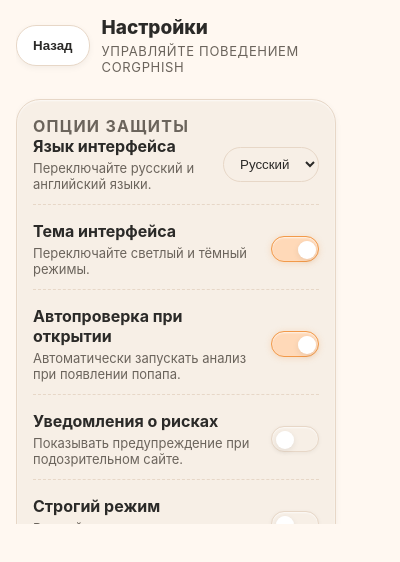
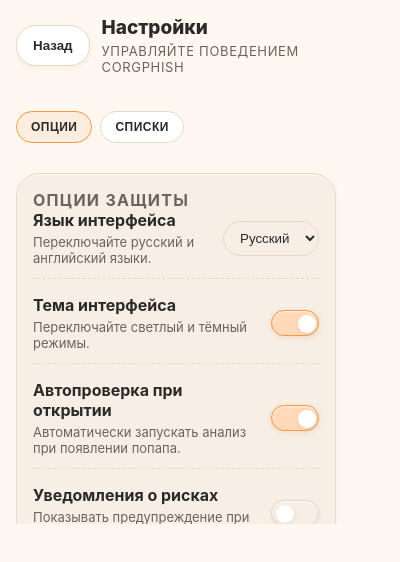
Before and after one commit to CorgPhish/CorgPhish2, a browser extension: page CorgPhish/popup.html in a window 400 px wide. Both pictures are taken after a click on the button "Настройки". Drawn offline with Linux system fonts and the light colour scheme.

Commit message:
Split settings into tabs

```diff
--- a/CorgPhish/popup.css
+++ b/CorgPhish/popup.css
@@ -757,6 +757,41 @@ body {
     gap: 12px;
 }
 
+.settings-tabs {
+    display: flex;
+    gap: 8px;
+    margin: 12px 0 6px;
+}
+
+.settings-tab {
+    border: 1px solid var(--border);
+    background: var(--surface);
+    color: var(--text);
+    border-radius: 999px;
+    padding: 8px 14px;
+    font-weight: 700;
+    font-size: 12px;
+    letter-spacing: 0.04em;
+    text-transform: uppercase;
+    cursor: pointer;
+    transition: background 0.2s ease, color 0.2s ease, border-color 0.2s ease;
+}
+
+.settings-tab.is-active {
+    border-color: var(--accent);
+    background: color-mix(in srgb, var(--accent) 18%, var(--surface) 82%);
+    color: var(--accent-strong);
+}
+
+.settings-panel {
+    display: none;
+}
+
+.settings-panel.is-active {
+    display: grid;
+    gap: 16px;
+}
+
 .subpage__back {
     flex-shrink: 0;
 }
@@ -1005,4 +1040,8 @@ body[data-density="compact"] .button {
         flex-wrap: wrap;
         justify-content: flex-start;
     }
+
+    .settings-tabs {
+        flex-wrap: wrap;
+    }
 }
--- a/CorgPhish/popup.html
+++ b/CorgPhish/popup.html
@@ -123,6 +123,16 @@
                 </div>
             </header>
 
+            <div class="settings-tabs" role="tablist">
+                <button class="settings-tab is-active" type="button" data-settings-tab="options" data-i18n="settings.tabs.options">
+                    Опции
+                </button>
+                <button class="settings-tab" type="button" data-settings-tab="lists" data-i18n="settings.tabs.lists">
+                    Списки
+                </button>
+            </div>
+
+            <div class="settings-panel is-active" data-settings-panel="options">
                 <section class="card settings-card">
                     <h3 class="section__title" data-i18n="settings.options">Опции защиты</h3>
                     <div class="settings-list">
@@ -221,7 +231,9 @@
                     </div>
                     <p class="note" id="settingsStatus" data-i18n="settings.status.default">Изменения сохраняются автоматически.</p>
                 </section>
+            </div>
 
+            <div class="settings-panel" data-settings-panel="lists">
                 <section class="card whitelist-card">
                     <h3 class="section__title" data-i18n="whitelist.title">Ваш белый список</h3>
                     <form class="whitelist-form" id="whitelistForm">
@@ -241,6 +253,7 @@
                     <ul class="whitelist-list" id="blacklistList"></ul>
                     <p class="note" data-i18n="blacklist.note">Домен будет блокироваться автоматически.</p>
                 </section>
+            </div>
         </section>
     </div>
 </div>
--- a/CorgPhish/popup/config.js
+++ b/CorgPhish/popup/config.js
@@ -231,6 +231,8 @@ export const translations = {
     "settings.retention.days7": "7 дней",
     "settings.retention.days30": "30 дней",
     "settings.retention.days90": "90 дней",
+    "settings.tabs.options": "Опции",
+    "settings.tabs.lists": "Списки",
     "settings.compact.title": "Компактный режим",
     "settings.compact.desc": "Меньше отступов и плотнее карточки.",
     "settings.status.default": "Изменения сохраняются автоматически.",
@@ -388,6 +390,8 @@ export const translations = {
     "settings.retention.days7": "7 days",
     "settings.retention.days30": "30 days",
     "settings.retention.days90": "90 days",
+    "settings.tabs.options": "Options",
+    "settings.tabs.lists": "Lists",
     "settings.compact.title": "Compact mode",
     "settings.compact.desc": "Tighter spacing and condensed cards.",
     "settings.status.default": "Changes are saved automatically.",
--- a/CorgPhish/popup/dom.js
+++ b/CorgPhish/popup/dom.js
@@ -5,6 +5,8 @@ export const dom = {
   viewMain: document.getElementById("viewMain"),
   viewHistory: document.getElementById("viewHistory"),
   viewSettings: document.getElementById("viewSettings"),
+  settingsTabButtons: Array.from(document.querySelectorAll("[data-settings-tab]")),
+  settingsPanels: Array.from(document.querySelectorAll("[data-settings-panel]")),
   statusBadge: document.getElementById("statusBadge"),
   statusTitle: document.getElementById("statusTitle"),
   statusHint: document.getElementById("statusHint"),
--- a/CorgPhish/popup/main.js
+++ b/CorgPhish/popup/main.js
@@ -32,6 +32,7 @@ let customBlacklist = [];
 let lastHistory = [];
 let historyQuery = "";
 let historyFilter = "all";
+let settingsTab = "options";
 
 const getTranslator = () => (key, params) => baseTranslate(currentSettings.language, key, params);
 
@@ -144,6 +145,7 @@ const switchView = (view) => {
   if (view === "settings") {
     dom.app.dataset.view = "settings";
     updateSettingsControls();
+    setSettingsTab(settingsTab);
     return;
   }
   if (view === "history") {
@@ -152,6 +154,22 @@ const switchView = (view) => {
     return;
   }
   dom.app.dataset.view = "main";
+};
+
+const setSettingsTab = (tabKey) => {
+  settingsTab = tabKey || "options";
+  if (dom.settingsTabButtons?.length) {
+    dom.settingsTabButtons.forEach((btn) => {
+      const isActive = btn.dataset.settingsTab === settingsTab;
+      btn.classList.toggle("is-active", isActive);
+    });
+  }
+  if (dom.settingsPanels?.length) {
+    dom.settingsPanels.forEach((panel) => {
+      const isActive = panel.dataset.settingsPanel === settingsTab;
+      panel.classList.toggle("is-active", isActive);
+    });
+  }
 };
 
 // RU: Обновляем whitelist в UI/сторидже.
@@ -592,5 +610,10 @@ safeAddEvent(dom.blacklistList, "click", async (event) => {
   if (!target?.dataset.domain) return;
   await removeDomainFromBlacklist(target.dataset.domain);
 });
+if (dom.settingsTabButtons?.length) {
+  dom.settingsTabButtons.forEach((btn) => {
+    safeAddEvent(btn, "click", () => setSettingsTab(btn.dataset.settingsTab));
+  });
+}
 
 init();
```
Lines whose indentation alone changed are shown as unchanged.
